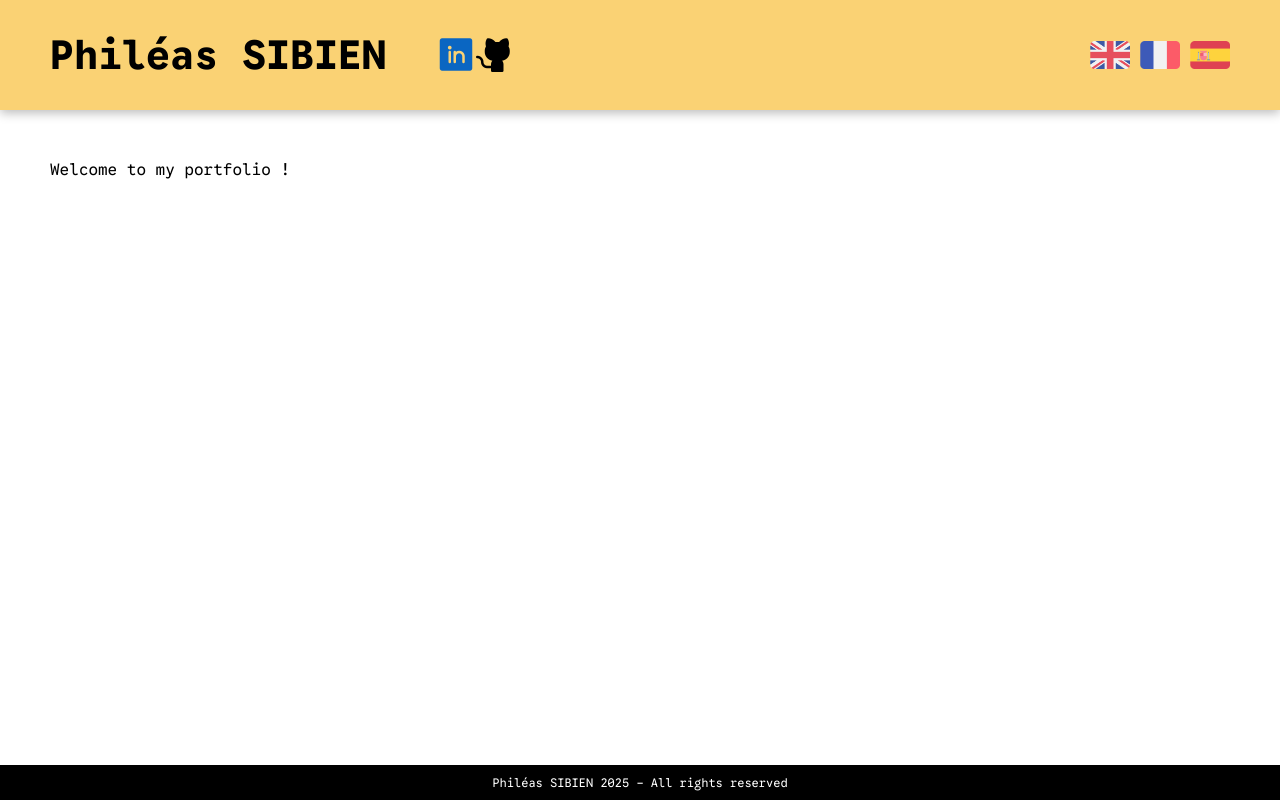
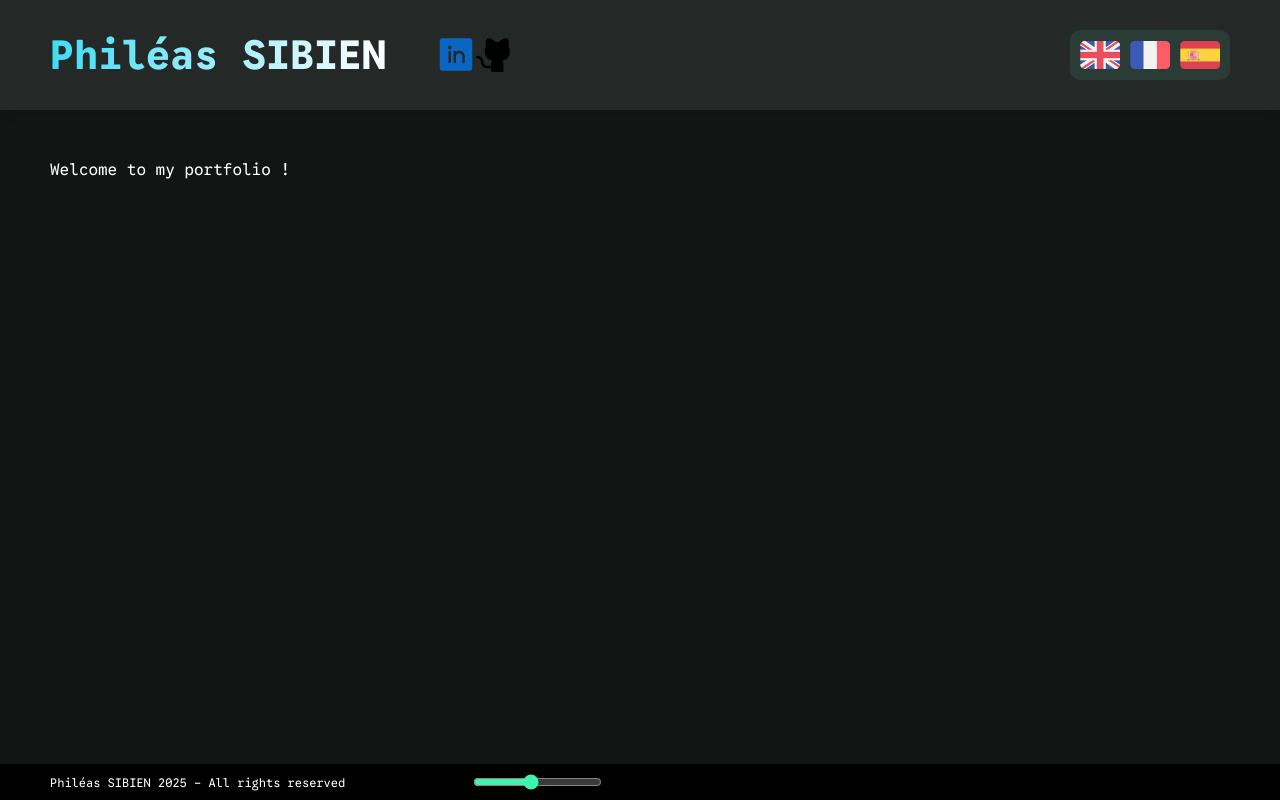
Before and after one commit to phileas-dev/portfolio, a PHP site: page / in a window 1280 px wide. Run offline with PHP 8.4, Linux system fonts and the light colour scheme.

Commit message:
css overhaul, color experiments, incomplete dynamic favicon

```diff
--- a/css/styles.css
+++ b/css/styles.css
@@ -7,11 +7,29 @@
   margin: 0;
   padding: 0;
   font-family: "Google Sans Code";
+  color: #fff;
+
+}
+
+:root {
+  --hue: 0;
+  --saturation: 90%;
+  --brightness: 60%;
+  --primary: hsl(var(--hue), var(--saturation), var(--brightness));
+  --primary-alt: hsl(calc(var(--hue) + 30), var(--saturation), var(--brightness));
+  --bg: hsl(var(--hue), 5%, 8%);
+  --header: hsl(var(--hue), 5%, 15%);
+  --box: hsl(var(--hue), 10%, 13%);
+  --box-alt: hsl(var(--hue), 15%, 20%);
+  accent-color: var(--primary);
+}
+
+body {
+  background-color: var(--bg);
 }
 
 main {
   margin: 0 50px;
-  /* background: ; */
 }
 
 header {
@@ -20,8 +38,8 @@ header {
   margin-bottom: 50px;
   display: flex;
   flex-direction: row;
-  background-color: #fad274;
-  box-shadow: 0px 3px 10px #bbbbbb;
+  background-color: var(--header);
+  box-shadow: 0px 3px 10px #0000001e;
 }
 
 a {
@@ -47,9 +65,20 @@ h1 {
   margin: 0 50px;
   font-weight: bold;
   font-size: 40px;
+  background-image: linear-gradient(0.25turn, var(--primary-alt), #ffffff);
+  color: transparent;
+  background-clip: text;
+}
+
+#links {
+  display: flex;
+  flex-direction: row;
 }
 
 #lang-buttons {
+  padding: 10px;
+  border-radius: 10px;
+  background-color: var(--box-alt);
   margin-left: auto;
   margin-right: 50px;
   display: flex;
@@ -86,13 +115,12 @@ footer {
     bottom: 0;
     background-color: #000000;
     height: fit-content;
-    padding-top: 10px;
-    padding-bottom: 10px;
+    padding: 10px 50px;
     width: 100%;
     display: flex;
-    justify-content: center;
     align-items: center;
     flex-direction: row;
+    gap: 10%;
 
     p {
         max-width: 90%;
--- a/index.html
+++ b/index.html
@@ -6,32 +6,37 @@
     <title lang-key="title"></title>
     <link rel="stylesheet" href="css/styles.css">
     <link rel="canonical" href="https://psibien.dev/">
-    <link rel="icon" type="image/x-icon" href="assets/fav.ico">
+    <link id="favicon" rel="icon" type="image/svg+xml" href="assets/icon.svg">
+    <!-- <link rel="icon" type="image/x-icon" href="assets/fav.ico"> -->
     <link rel="stylesheet" type="text/css" href="https://cdn.jsdelivr.net/npm/@phosphor-icons/web@2.1.1/src/fill/style.css">
 </head>
 
 <body>
     <header>
         <h1>Philéas SIBIEN</h1>
-        <a href="https://www.linkedin.com/in/phil%C3%A9as-sibien/" target="_blank"><i id="linkedin" class="ph-fill ph-linkedin-logo"></i></a>
-        <a href="https://github.com/phileas-dev/" target="_blank"><i id="github" class="ph-fill ph-github-logo"></i></a>
+        <div id="links">
+            <a href="https://www.linkedin.com/in/phil%C3%A9as-sibien/" target="_blank"><i id="linkedin" class="ph-fill ph-linkedin-logo"></i></a>
+            <a href="https://github.com/phileas-dev/" target="_blank"><i id="github" class="ph-fill ph-github-logo"></i></a>
+        </div>
         <div id="lang-buttons">
-            <button data-lang="en"><img class="lang-icon" src="./assets/flags/GB.png" draggable="false"></button>
-            <button data-lang="fr"><img class="lang-icon" src="./assets/flags/FR.png" draggable="false"></button>
-            <button data-lang="es"><img class="lang-icon" src="./assets/flags/ES.png" draggable="false"></button>
+            <button data-lang="en" aria-label="English"><img class="lang-icon" src="./assets/flags/GB.png" draggable="false"></button>
+            <button data-lang="fr" aria-label="French"><img class="lang-icon" src="./assets/flags/FR.png" draggable="false"></button>
+            <button data-lang="es" aria-label="Spanish"><img class="lang-icon" src="./assets/flags/ES.png" draggable="false"></button>
         </div>
     </header>
 
     <main>
+        <p lang-key="main"></p>
 
-        </div>
-        <p lang-key="main"></p>
+
     </main>
 
     <footer>
         <p lang-key="footer_message"></p>
+        <input type="range" id="col" name="col" min="0" max="359" value="158">
     </footer>
 
     <script src="js/lang_manager.js"></script>
+    <script src="js/col.js"></script>
 </body>
 </html>
--- /dev/null
+++ b/js/col.js
@@ -0,0 +1,55 @@
+const defaultHue = 158
+
+// hue slider functionality & storage
+slider = document.getElementById("col");
+slider.addEventListener('input', () => {
+    updateCol(slider.value, updateSlider=false);
+})
+
+function updateCol(hue, updateSlider=true) {
+    document.documentElement.style.setProperty('--hue', hue);
+    window.sessionStorage.setItem("hue", hue);
+    setFaviconColor(`hsl(${hue}, 100%, 100%)`)
+    if (updateSlider) {
+        slider.value = hue;
+    }
+}
+
+//storage loader on window load
+storedColor = sessionStorage.getItem("hue");
+window.addEventListener("load", () => {
+    updateCol(storedColor || defaultHue);
+});
+
+//reset to default color when clicking icon
+// reset = document.getElementById("colorReset");
+// reset.addEventListener("click", () => {
+//     updateCol(defaultHue);
+// })
+
+
+
+function setFaviconColor(color) {
+    const svg = `
+        <svg xmlns="http://www.w3.org/2000/svg" viewBox="0 0 256 256">
+        <rect width="256" height="256" fill="${color}"/>
+        <path d="M208,24H72A32,32,0,0,0,40,56V224a8,8,0,0,0,8,8H192a8,8,0,0,0,0-16H56a16,16,0,0,1,16-16H208a8,8,0,0,0,8-8V32A8,8,0,0,0,208,24Zm-24,96-25.61-19.2a4,4,0,0,0-4.8,0L128,120V40h56Z"/>
+        </svg>
+    `;
+
+    const blob = new Blob([svg], { type: 'image/svg+xml' });
+    const url = URL.createObjectURL(blob);
+
+    const link = document.getElementById('favicon') || document.createElement('link');
+    link.id = 'favicon';
+    link.rel = 'icon';
+    link.type = 'image/svg+xml';
+    link.href = url;
+
+    // Remove old favicon if it exists
+    document.head.querySelectorAll('link[rel="icon"]').forEach(el => {
+    if (el !== link) el.remove();
+    });
+
+    document.head.appendChild(link);
+}
```
Also changed, not shown: assets/icon.svg (added).
